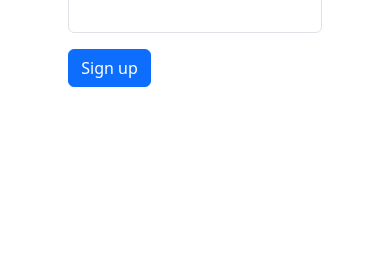
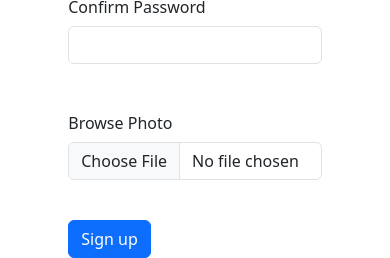
Before and after one commit to Fayezalsorakhy/NaQd, a Django app: template naqd_project/app1/templates/registration.html in a window 390 px wide; the page is wider, and only the part inside the window is pictured. Shown: the part 880-1138 px from the top of that part. Before the commit the page ends 967 px from the top of that part, so only its background shows below. Run offline with Django 5.2, Linux system fonts and the light colour scheme; the template is opened without the code that fills it, so the values that code supplies are empty; parts of the project's set-up code (start-up, migrations or seed data) failed here and were passed over.

Commit message:
fix_some_bugs”

```diff
--- /dev/null
+++ b/naqd_project/app1/forms.py
@@ -0,0 +1,5 @@
+from django import forms
+
+
+class MyForm(forms.Form):
+    file = forms.FileField()
--- a/naqd_project/app1/static/css/registration.css
+++ b/naqd_project/app1/static/css/registration.css
@@ -8,6 +8,8 @@ body{
     height: 100vh;
     position: relative;
 
+
+
 }
 .sign{
     width: 65%;
@@ -17,12 +19,14 @@ body{
     margin: auto;
     margin-top: 15px;
 
+
+
 }
 .profile-pic{
     width: 90px;
     height: 90px;
 }
-.logo{
+.add_customer{
     width: 30%;
     position: absolute;
     top: 11%;
--- a/naqd_project/app1/templates/login.html
+++ b/naqd_project/app1/templates/login.html
@@ -48,7 +48,7 @@
         <button type="submit" class="btn btn-primary btn-block">Sign In</button>
     </form>
     <div class="mt-3">
-        <p>Don't have an account? <a href="#">Sign up here</a>.</p>
+        <p>Don't have an account? <a href="register">Sign up here</a>.</p>
     </div>
 </div>
 
--- a/naqd_project/app1/templates/registration.html
+++ b/naqd_project/app1/templates/registration.html
@@ -1,94 +1,130 @@
 <!DOCTYPE html>
 <html lang="en">
-
   <head>
-    <meta charset="UTF-8">
-    <meta name="viewport" content="width=device-width, initial-scale=1.0">
-    <title>Document</title>
+    <meta charset="UTF-8" />
+    <meta name="viewport" content="width=device-width, initial-scale=1.0" />
+    <title>Add New Customer</title>
     {% load static %}
-    <link rel="stylesheet" href="{% static 'CSS/registration.css' %}">
-    <link href="https://cdn.jsdelivr.net/npm/bootstrap@5.3.1/dist/css/bootstrap.min.css" rel="stylesheet">
+    <link rel="stylesheet" href="{% static 'CSS/registration.css' %}" />
+    <link
+      href="https://cdn.jsdelivr.net/npm/bootstrap@5.3.1/dist/css/bootstrap.min.css"
+      rel="stylesheet"
+    />
   </head>
 
   <body>
     <div class="sign">
+      <h1>Add New Customer</h1>
       <form action="register" method="post">
         {%csrf_token%}
         <div class="row mb-3">
-                <form action="upload.php" method="POST" enctype="multipart/form-data">
-                <label for="photo" class="col-sm-2 col-form-label">Upload Photo</label>
-                <div class="col-sm-5">
-                    <input name="photo" type="file" accept="images/*" class="form-control sign-input">
-                    <br><br>
-                    <input class="btn btn-primary" type="submit" value="upload">
-                </div>
-            </form>
-            </div>
-
-
-            <div class="row mb-3">
           <label for="ID" class="col-sm-2 col-form-label">ID</label>
           <div class="col-sm-5">
-                    <input name="ID" type="number" class="form-control sign-input">
+            <input
+              name="ID"
+              type="number"
+              class="form-control sign-input"
+            /><br />
           </div>
         </div>
         <div class="row mb-3">
           <label for="_name" class="col-sm-2 col-form-label"> Name</label>
           <div class="col-sm-5">
-                    <input name="name" type="name" class="form-control sign-input">
+            <input
+              name="name"
+              type="name"
+              class="form-control sign-input"
+            /><br />
           </div>
         </div>
         <div class="row mb-3">
           <label for="identity" class="col-sm-2 col-form-label">Identity</label>
           <div class="col-sm-5">
-                    <input name="identity" type="identity" class="form-control sign-input">
+            <input
+              name="identity"
+              type="identity"
+              class="form-control sign-input"
+            /><br />
           </div>
         </div>
         <div class="row mb-3">
-                <label for="phone" class="col-sm-2 col-form-label">Phone number</label>
+          <label for="phone" class="col-sm-2 col-form-label"
+            >Phone number</label
+          >
           <div class="col-sm-5">
-                    <input name="phone" type="number" class="form-control sign-input">
+            <input
+              name="phone"
+              type="number"
+              class="form-control sign-input"
+            /><br />
           </div>
         </div>
         <div class="row mb-3">
           <label for="address" class="col-sm-2 col-form-label">Address</label>
           <div class="col-sm-5">
-                    <input name="address" type="text" class="form-control sign-input">
+            <input
+              name="address"
+              type="text"
+              class="form-control sign-input"
+            /><br />
           </div>
         </div>
         <div class="row mb-3">
           <label for="email" class="col-sm-2 col-form-label">Email</label>
           <div class="col-sm-5">
-                    <input name="email" type="email" class="form-control sign-input">
+            <input
+              name="email"
+              type="email"
+              class="form-control sign-input"
+            /><br />
           </div>
         </div>
 
         <div class="row mb-3">
           <label for="password" class="col-sm-2 col-form-label">Password</label>
           <div class="col-sm-5">
-                    <input name="password" type="password" class="form-control sign-input">
+            <input
+              name="password"
+              type="password"
+              class="form-control sign-input"
+            /><br />
           </div>
         </div>
         <div class="row mb-3">
-                <label for="confirm_passwoerd" class="col-sm-2 col-form-label">Confirm Password</label>
+          <label for="confirm_passwoerd" class="col-sm-2 col-form-label"
+            >Confirm Password</label
+          >
           <div class="col-sm-5">
-                    <input name="confirm_password" type="confirm_password" class="form-control sign-input">
+            <input
+              name="confirm_password"
+              type="confirm_password"
+              class="form-control sign-input"
+            /><br />
           </div>
         </div>
+
+        <div class="row mb-3">
+          <label for="file" class="col-sm-2 col-form-label">Browse Photo</label>
+          <div class="col-sm-5">
+            <input
+              type="file"
+              name="file"
+              id="file"
+              class="form-control sign-input"
+            /><br />
+          </div>
+        </div>
+
         <button type="submit" class="btn btn-primary">Sign up</button>
 
-            {% if messages %}
-            <ul class="messages">
-                {% for message in messages %}
-                <li {% if message.tags %} class="{{ message.tags }}" {% endif %}>{{ message }}</li>
-                {% endfor %}
-            </ul>
-            {% endif %}
+
+
       </form>
     </div>
-    <div class="logo">
-        <img class="logo-pic" src="static/images/naqd2.png" alt="">
+    <div class="add_customer">
+
+      <img src="{% static 'img/add_customer.png' %}" alt="logo"  />
+
     </div>
   </body>
-
 </html>
--- a/naqd_project/app1/views.py
+++ b/naqd_project/app1/views.py
@@ -4,3 +4,7 @@ from django.shortcuts import render, HttpResponse
 
 def login(request):
     return render(request,"login.html")
+
+
+def register(request):
+    return render(request,"registration.html")
```
Also changed, not shown: naqd_project/app1/templates/main.html (added, +13 -0 lines), naqd_project/app1/static/img/add_customer.png (added). Lines whose indentation alone changed are shown as unchanged.
